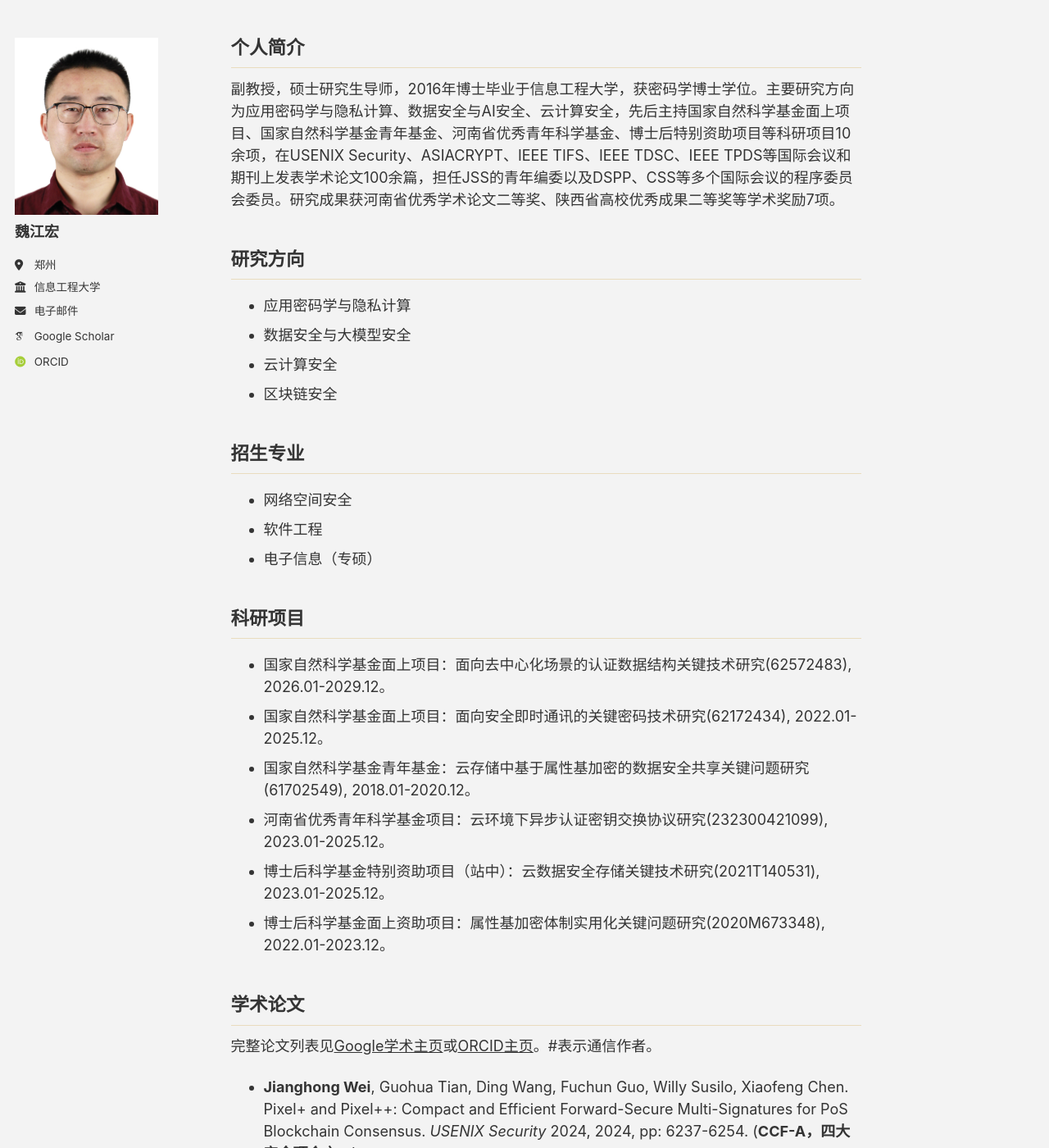
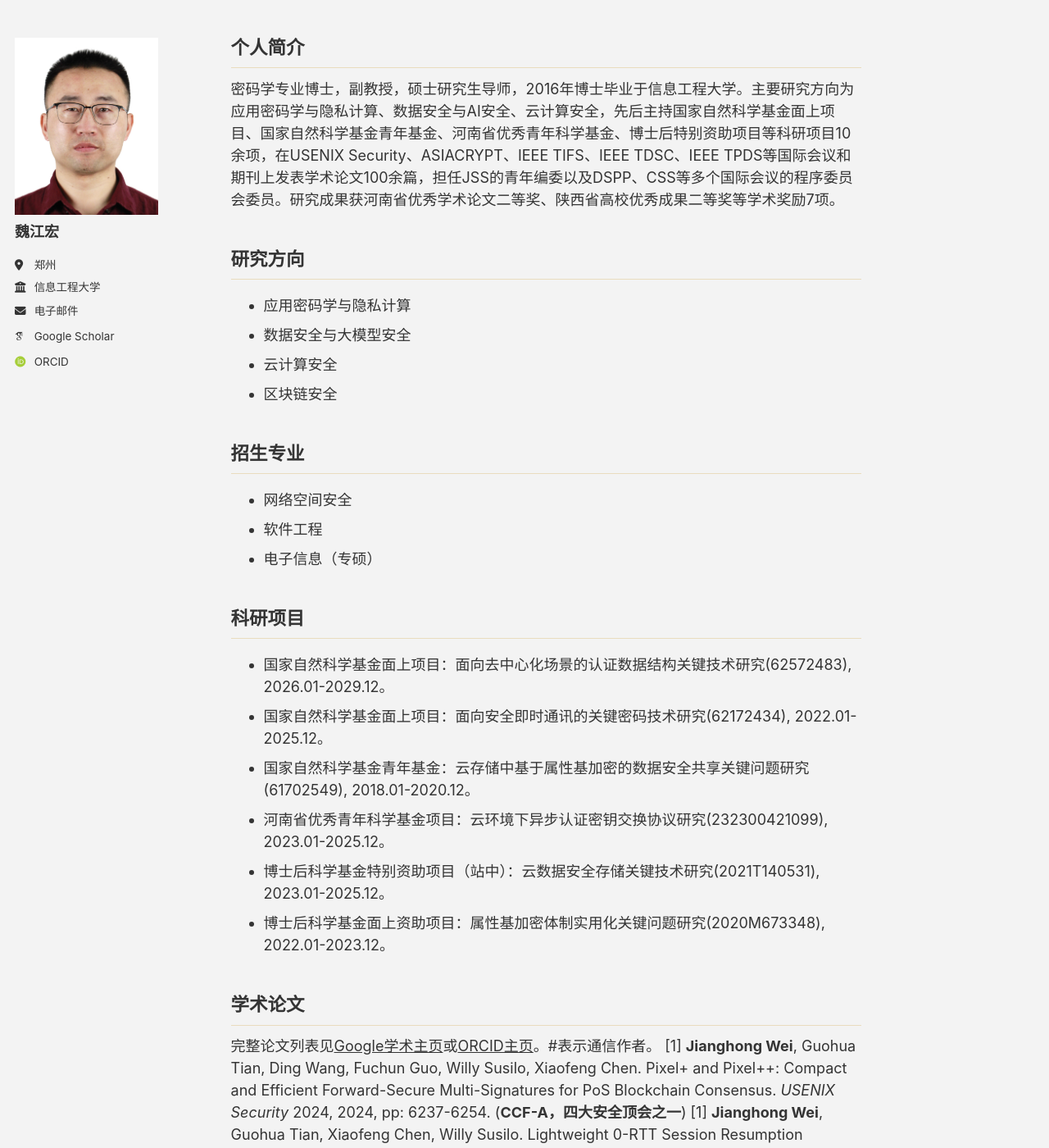
Before and after one commit to jhw-crypt/jhw-crypt.github.io, a Jekyll site: the page built from _pages/about.md, in a window 1280 px wide and 1400 px high. Shown: the whole window at 82% size. Built offline with Jekyll 4.4.1, drawn with Linux system fonts in a browser that asks for light colours; some web fonts are replaced; a script bundle is joined from its source files by our own code; library files that are not in the unit come from our copies.

Commit message:
Update about.md

```diff
--- a/_pages/about.md
+++ b/_pages/about.md
@@ -7,7 +7,7 @@ redirect_from:
   - /about.html
 ---
 ## 个人简介
-副教授，硕士研究生导师，2016年博士毕业于信息工程大学，获密码学博士学位。主要研究方向为应用密码学与隐私计算、数据安全与AI安全、云计算安全，先后主持国家自然科学基金面上项目、国家自然科学基金青年基金、河南省优秀青年科学基金、博士后特别资助项目等科研项目10余项，在USENIX Security、ASIACRYPT、IEEE TIFS、IEEE TDSC、IEEE TPDS等国际会议和期刊上发表学术论文100余篇，担任JSS的青年编委以及DSPP、CSS等多个国际会议的程序委员会委员。研究成果获河南省优秀学术论文二等奖、陕西省高校优秀成果二等奖等学术奖励7项。
+密码学专业博士，副教授，硕士研究生导师，2016年博士毕业于信息工程大学。主要研究方向为应用密码学与隐私计算、数据安全与AI安全、云计算安全，先后主持国家自然科学基金面上项目、国家自然科学基金青年基金、河南省优秀青年科学基金、博士后特别资助项目等科研项目10余项，在USENIX Security、ASIACRYPT、IEEE TIFS、IEEE TDSC、IEEE TPDS等国际会议和期刊上发表学术论文100余篇，担任JSS的青年编委以及DSPP、CSS等多个国际会议的程序委员会委员。研究成果获河南省优秀学术论文二等奖、陕西省高校优秀成果二等奖等学术奖励7项。
 
 
 ## 研究方向
@@ -31,8 +31,8 @@ redirect_from:
 
 ## 学术论文
 完整论文列表见[Google学术主页](https://scholar.google.com/citations?user=UK-6A30AAAAJ&hl)或[ORCID主页](https://orcid.org/0000-0002-0286-7973)。#表示通信作者。
-- **Jianghong Wei**, Guohua Tian, Ding Wang, Fuchun Guo, Willy Susilo, Xiaofeng Chen. Pixel+ and Pixel++: Compact and Efficient Forward-Secure Multi-Signatures for PoS Blockchain Consensus. _USENIX Security_ 2024, 2024, pp: 6237-6254. (**CCF-A，四大安全顶会之一**)
-- **Jianghong Wei**, Guohua Tian, Xiaofeng Chen, Willy Susilo. Lightweight 0-RTT Session Resumption Protocol for Constrained Devices. _IEEE Transactions on Information Forensics and Security_, 2025, 20: 221-233. (**CCF-A，中科院一区Top**)
+[1] **Jianghong Wei**, Guohua Tian, Ding Wang, Fuchun Guo, Willy Susilo, Xiaofeng Chen. Pixel+ and Pixel++: Compact and Efficient Forward-Secure Multi-Signatures for PoS Blockchain Consensus. _USENIX Security_ 2024, 2024, pp: 6237-6254. (**CCF-A，四大安全顶会之一**)
+[1] **Jianghong Wei**, Guohua Tian, Xiaofeng Chen, Willy Susilo. Lightweight 0-RTT Session Resumption Protocol for Constrained Devices. _IEEE Transactions on Information Forensics and Security_, 2025, 20: 221-233. (**CCF-A，中科院一区Top**)
 - **Jianghong Wei**, Meixia Miao, Guohua Tian, Jun Shen, Xiaofeng Chen, Willy Susilo. Optimal Verifiable Data Streaming Under Concurrent Queries. _IEEE Transactions on Mobile Computing_, 2024, 23(5): 5543-5557. (**CCF-A，中科院一区Top**)
 - **Jianghong Wei**, Xiaofeng Chen, Jianfeng Wang, Xinyi Huang, Willy Susilo. Securing Fine-Grained Data Sharing and Erasure in Outsourced Storage Systems. _IEEE Transactions on Parallel and Distributed Systems_, 2023, 34(2): 552-566. (**CCF-A，中科院一区Top**)
 - **Jianghong Wei**, Xiaofeng Chen, Jianfeng Wang, Xuexian Hu, Jianfeng Ma. Enabling (End-to-End) Encrypted Cloud Emails With Practical Forward Secrecy. _IEEE Transactions on Dependable and Secure Computing_, 2022, 19(4): 2318–2332. (**CCF-A，中科院一区Top**)
```
